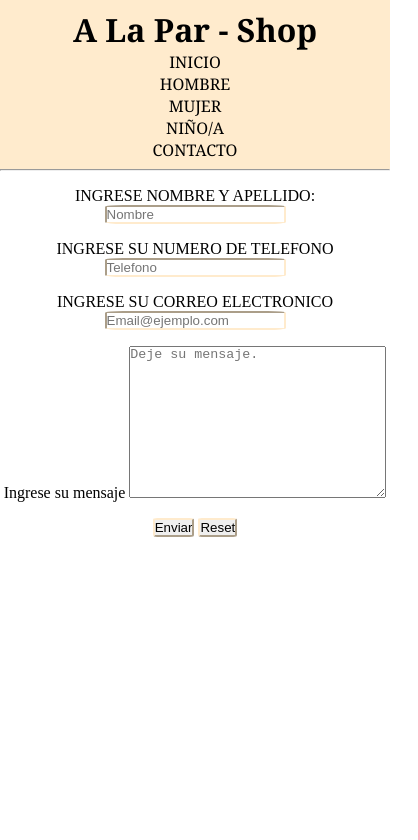
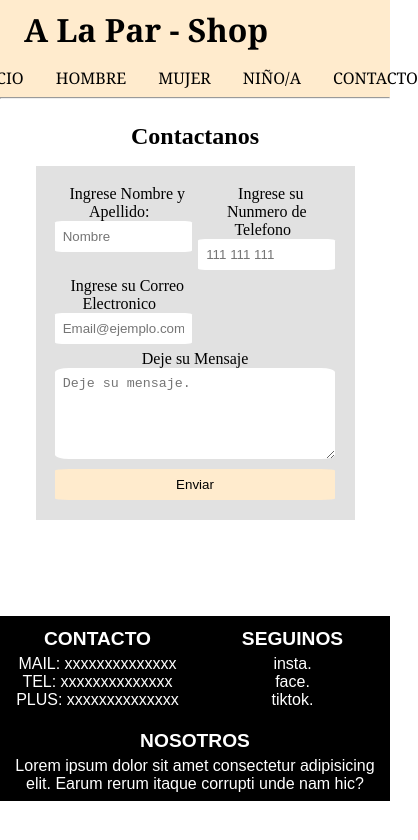
Before and after one commit to AIsmaelMunoz/PF-Mu-oz, a plain HTML site: page pages/Contacto.html in a window 390 px wide. Shown: the whole page, 418 px wide, since content can reach past the window. Drawn offline with Linux system fonts and the light colour scheme.

Commit message:
sume codigo css a seccion contacto, y responsive

```diff
--- a/css/styles.css
+++ b/css/styles.css
@@ -16,6 +16,7 @@ img {
 }
 
 
+/* ===Vista Mobile=== */
 
 /* ===Header=== */
 
@@ -56,17 +57,35 @@ main article{
 }
 
 /* =Contacto= */
-.estructura__contacto{
-    display: flex;
-    flex-direction: column;
-    gap: 1rem;
+.cuerpo__contacto{
+    padding: 1rem ;
+    padding-bottom: 6rem;
+}
+.cuerpo__contacto h2{
+    font-size: 1.5rem;
+    padding-bottom: 1rem;
     text-align: center;
-    padding-top: 1rem;
 }
-.estructura__contacto div input{
-    border-radius: 10%;
-    border-color: blanchedalmond;
+.cue__con-form{
+    background: rgba(0, 0, 0, 0.116);
+    padding: 1rem
 }
+.cue__con-form div{
+    padding: 0.2rem;
+}
+.cue__con-form div input,
+.cue__con-form div label,
+.cue__con-form div textarea{
+    width: 100%;
+    padding: .5rem;
+    border: none;
+    border-radius: 5%;
+}
+.cue__con-boton{
+    background: blanchedalmond;
+}
+
+
 
 
 /* ==Footer== */
@@ -88,6 +107,9 @@ footer p{
     text-align: center;
     font-size: 1rem;
 }
+
+/* ===Vista Tablet=== */
+
 @media (min-width: 768px){
 
     /* ==Header== */
@@ -101,8 +123,11 @@ footer p{
         justify-content: end;
         padding-right: 1rem;
         align-items: center;
+        }
+
 
     }
+
     header h1{
         text-align: start;
         padding-left: 1rem;
@@ -153,7 +178,21 @@ footer p{
     .footer__nosotros{
         grid-column: span 2;
     }
+
+
+/* ==Contacto== */
+.cue__con-form{
+    display: grid;
+    grid-template-columns: 1fr 1fr;
+    margin-left: auto;
+    margin-right: auto;
 }
+.block{
+    grid-column: span 2;
+}
+
+/* ===Vista Desktop=== */
+
 @media (min-width: 1200px){
     /* =Header== */
 
@@ -177,8 +216,16 @@ footer p{
 
     footer{
         grid-template-columns: repeat(3, 1fr);
+
     }
     footer .footer__nosotros{
         grid-column: span 1;
     }
 }
+
+/* ==Contacto== */
+
+.cuerpo__contacto{
+    margin-left: 5%;
+    margin-right: 5%;
+}
--- a/pages/Contacto.html
+++ b/pages/Contacto.html
@@ -36,32 +36,71 @@
     <hr>
 
 
-    <main>
-        <form  class="estructura__contacto" action="">
+    <main class="cuerpo__contacto">
+
+        <h2>Contactanos</h2>
+
+        <form class="cue__con-form">
+
             <div>
-                <label for="nombre">INGRESE NOMBRE Y APELLIDO:</label>
-                <input type="text" id="nombre" placeholder="Nombre">
+                <p>
+                    <label for="nombre">Ingrese Nombre y Apellido:</label>
+                    <input type="text" id="nombre" placeholder="Nombre">
+                </p>
             </div>
+
             <div>
-                <label for="telefono">INGRESE SU NUMERO DE TELEFONO</label>
-                <input type="tel" id="telefono" placeholder="Telefono">
+                <p>
+                    <label for="telefono">Ingrese su Nunmero de Telefono</label>
+                    <input type="tel" id="telefono" placeholder="111 111 111">
+                </p>
             </div>
+
             <div>
-                <label for="mail">INGRESE SU CORREO ELECTRONICO</label>
-                <input type="email" id="mail" placeholder="Email@ejemplo.com">
+                <p>
+                    <label for="mail">Ingrese su Correo Electronico</label>
+                    <input type="email" id="mail" placeholder="Email@ejemplo.com">
+                </p>
             </div>
-            <div>
-                <label for="mensaje">Ingrese su mensaje</label>
-                <textarea name="" id="mensaje" placeholder="Deje su mensaje." cols="30" rows="10"></textarea>
+
+            <div  class="block">
+                <p>
+                    <label for="mensaje">Deje su Mensaje</label>
+                    <textarea name="" id="mensaje" placeholder="Deje su mensaje." cols="30" rows="5"></textarea>
+                </p>
             </div>
-            <div>
-                <input type="submit" value="Enviar">
-                <input type="reset">
+
+            <div  class="block">
+                <p>
+                    <input class="cue__con-boton" type="submit" value="Enviar">
+                </p>
             </div>
+
         </form>
 
     </main>
 
+    <footer>
+        <div>
+            <h4>CONTACTO</h4>
+            <p>MAIL: xxxxxxxxxxxxxx</p>
+            <p>TEL: xxxxxxxxxxxxxx</p>
+            <p>PLUS: xxxxxxxxxxxxxx</p>
+        </div>
+        <div>
+            <h4>SEGUINOS</h4>
+            <p> insta.
+            <p> face.
+            <p> tiktok.
+        </div>
+        <div class="footer__nosotros">
+            <h4>NOSOTROS</h4>
+            <p>Lorem ipsum dolor sit amet consectetur adipisicing elit. Earum rerum itaque corrupti unde nam hic?
+            </p>
+        </div>
+
+    </footer>
+
 </body>
 
 </html>
```
